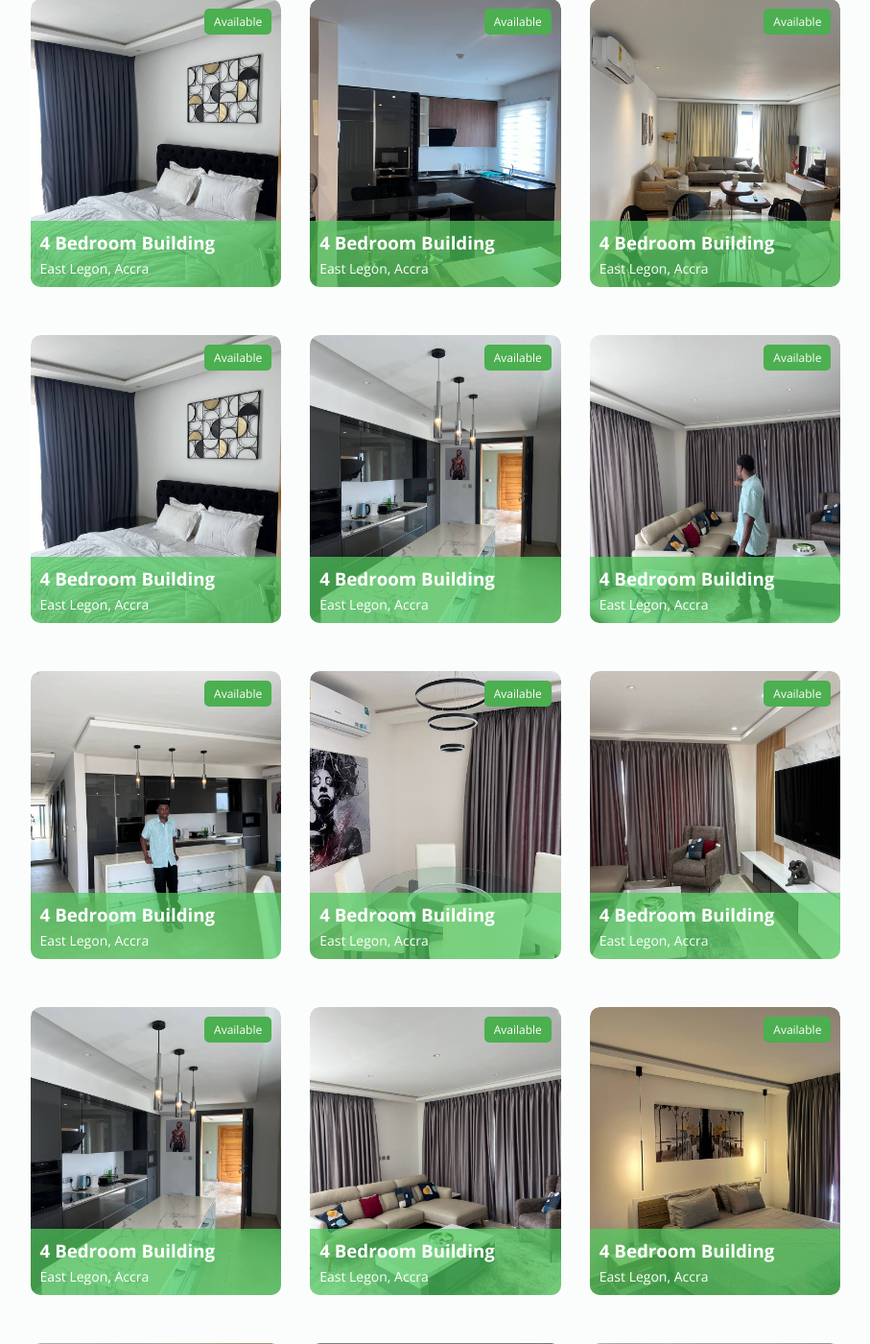
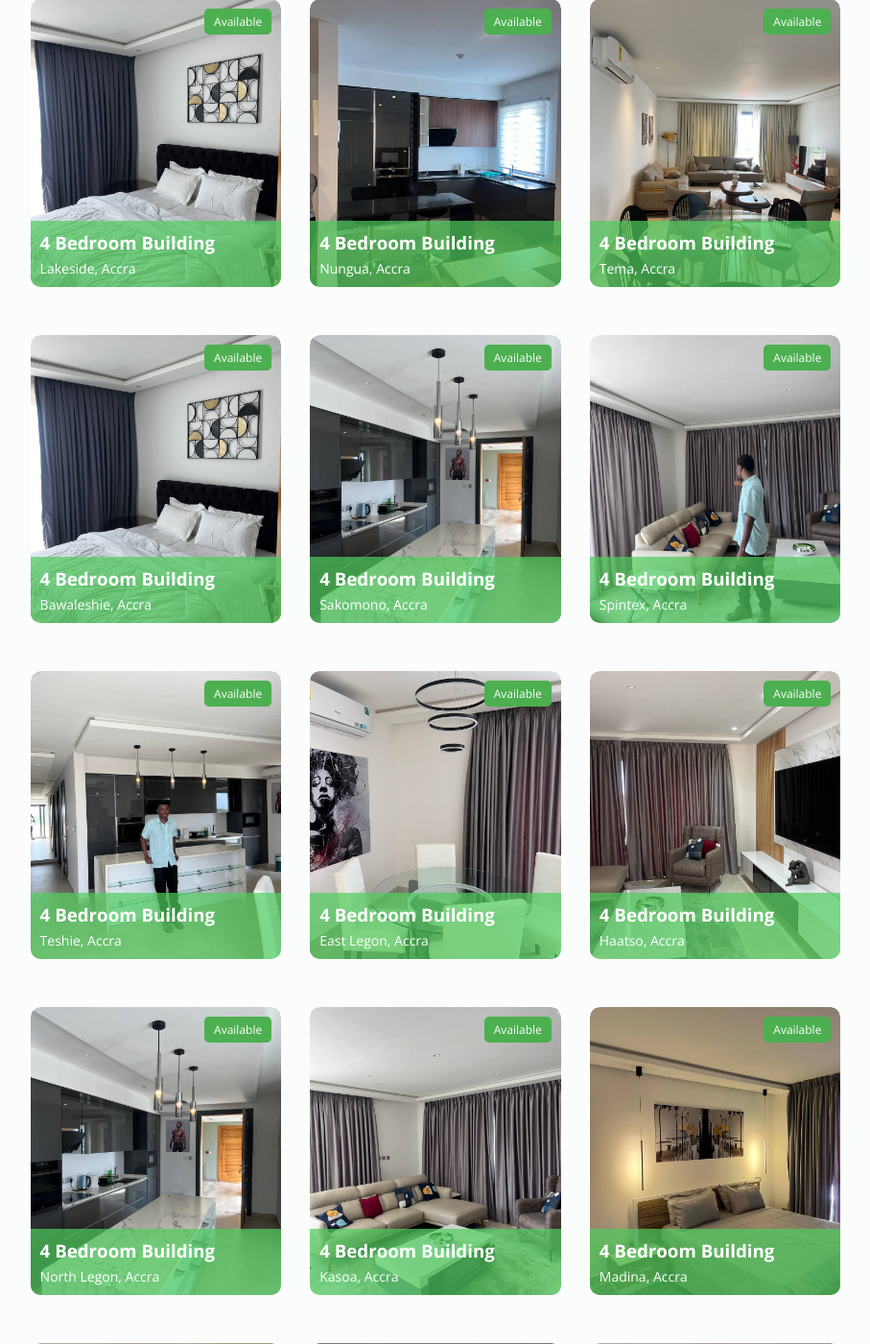
Before and after one commit to Kraeon20/realtor, a Flask app: page / in a window 1280 px wide. Shown: the part 1897-3297 px from the top of the page at 96% size, without its empty margins (186-1093 px from the left). Run offline with Flask 3, Linux system fonts and the light colour scheme; some libraries are stand-ins or nearby versions.

Commit message:
updated locations

```diff
--- a/templates/index.html
+++ b/templates/index.html
@@ -121,7 +121,7 @@
                 <img src="../static/images/bulid.jpg" alt="Tour Image 1">
                 <div class="tour-description">
                     <h3>4 Bedroom Building</h3>
-                    <p>East Legon, Accra</p>
+                    <p>Lakeside, Accra</p>
                 </div>
                 <div class="availability-tag">Available</div>
             </div>
@@ -130,7 +130,7 @@
                 <img src="../static/images/building3.jpg" alt="Tour Image 2">
                 <div class="tour-description">
                     <h3>4 Bedroom Building</h3>
-                    <p>East Legon, Accra</p>
+                    <p>Nungua, Accra</p>
                 </div>
                 <div class="availability-tag">Available</div>
             </div>
@@ -139,7 +139,7 @@
                 <img src="../static/images/building4.jpg" alt="Tour Image 2">
                 <div class="tour-description">
                     <h3>4 Bedroom Building</h3>
-                    <p>East Legon, Accra</p>
+                    <p>Tema, Accra</p>
                 </div>
                 <div class="availability-tag">Available</div>
             </div>
@@ -148,7 +148,7 @@
                 <img src="../static/images/building5.jpg" alt="Tour Image 2">
                 <div class="tour-description">
                     <h3>4 Bedroom Building</h3>
-                    <p>East Legon, Accra</p>
+                    <p>Bawaleshie, Accra</p>
                 </div>
                 <div class="availability-tag">Available</div>
             </div>
@@ -157,7 +157,7 @@
                 <img src="../static/images/building6.jpg" alt="Tour Image 2">
                 <div class="tour-description">
                     <h3>4 Bedroom Building</h3>
-                    <p>East Legon, Accra</p>
+                    <p>Sakomono, Accra</p>
                 </div>
                 <div class="availability-tag">Available</div>
             </div>
@@ -166,7 +166,7 @@
                 <img src="../static/images/building7.jpg" alt="Tour Image 2">
                 <div class="tour-description">
                     <h3>4 Bedroom Building</h3>
-                    <p>East Legon, Accra</p>
+                    <p>Spintex, Accra</p>
                 </div>
                 <div class="availability-tag">Available</div>
             </div>
@@ -175,7 +175,7 @@
                 <img src="../static/images/building8.jpg" alt="Tour Image 2">
                 <div class="tour-description">
                     <h3>4 Bedroom Building</h3>
-                    <p>East Legon, Accra</p>
+                    <p>Teshie, Accra</p>
                 </div>
                 <div class="availability-tag">Available</div>
             </div>
@@ -193,7 +193,7 @@
                 <img src="../static/images/building21.jpg" alt="Tour Image 2">
                 <div class="tour-description">
                     <h3>4 Bedroom Building</h3>
-                    <p>East Legon, Accra</p>
+                    <p>Haatso, Accra</p>
                 </div>
                 <div class="availability-tag">Available</div>
             </div>
@@ -202,7 +202,7 @@
                 <img src="../static/images/building22.jpg" alt="Tour Image 2">
                 <div class="tour-description">
                     <h3>4 Bedroom Building</h3>
-                    <p>East Legon, Accra</p>
+                    <p>North Legon, Accra</p>
                 </div>
                 <div class="availability-tag">Available</div>
             </div>
@@ -211,7 +211,7 @@
                 <img src="../static/images/building23.jpg" alt="Tour Image 2">
                 <div class="tour-description">
                     <h3>4 Bedroom Building</h3>
-                    <p>East Legon, Accra</p>
+                    <p>Kasoa, Accra</p>
                 </div>
                 <div class="availability-tag">Available</div>
             </div>
@@ -220,7 +220,7 @@
                 <img src="../static/images/building24.jpg" alt="Tour Image 2">
                 <div class="tour-description">
                     <h3>4 Bedroom Building</h3>
-                    <p>East Legon, Accra</p>
+                    <p>Madina, Accra</p>
                 </div>
                 <div class="availability-tag">Available</div>
             </div>
@@ -323,7 +323,7 @@
                 <img src="../static/images/building12.jpg" alt="Tour Image 2">
                 <div class="tour-description">
                     <h3>4 Bedroom Building</h3>
-                    <p>East Legon, Accra</p>
+                    <p>Teshie, Accra</p>
                 </div>
                 <div class="construction-tag">Under Construction</div>
             </div>
@@ -387,7 +387,7 @@
             </div>
         </div>
         <div class="footer-bottom">
-            <p>&copy; 2024 Ampofo and Sons Realtor. All rights reserved. <br>Website by son: by Shadrach Ampofo</p>
+            <p>&copy; 2024 Ampofo and Sons Realtor. All rights reserved. <br>Website by son: Shadrach Ampofo</p>
         </div>
     </section>
 
```
Also changed, not shown: .codesandbox/tasks.json (added).
